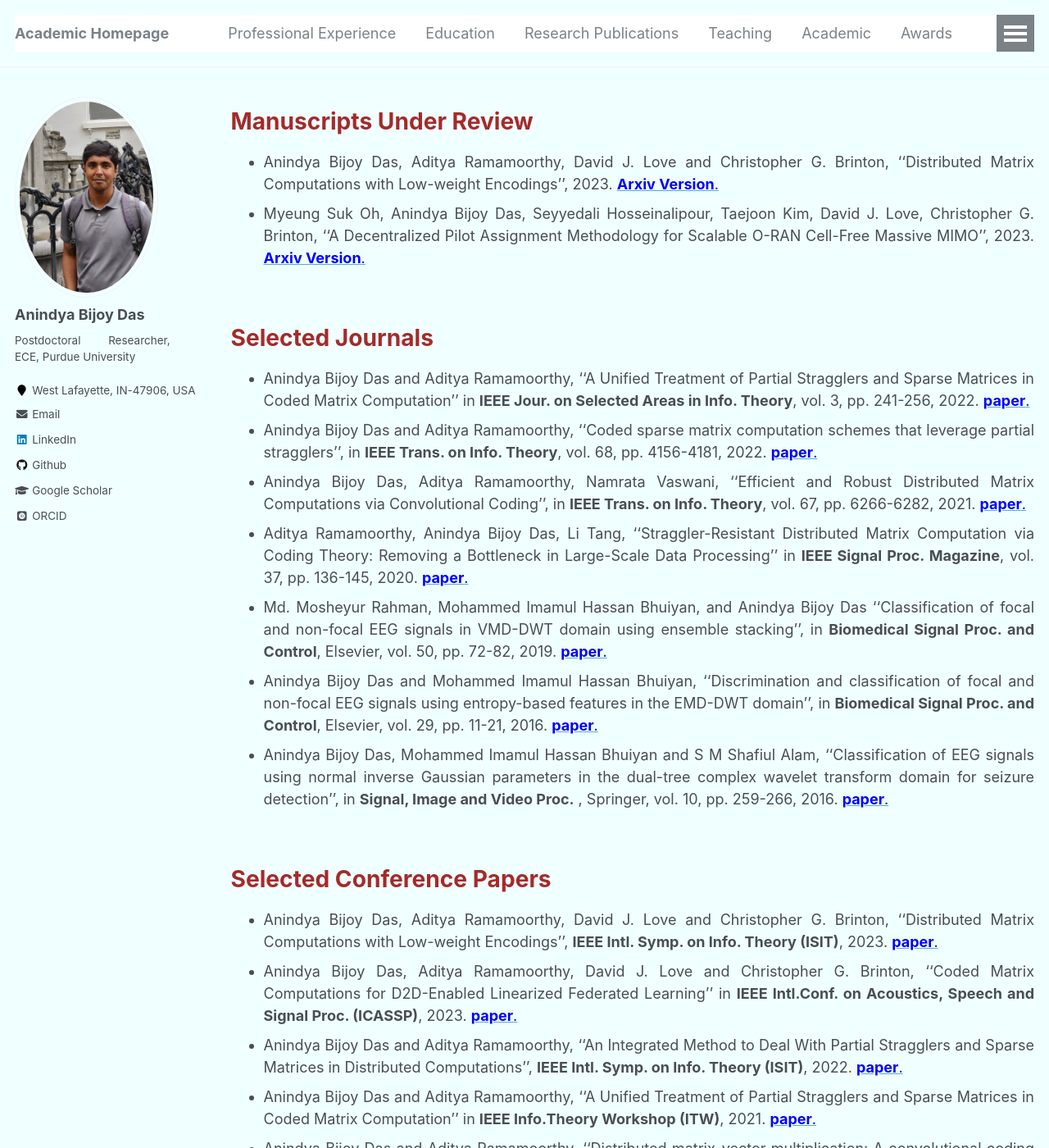
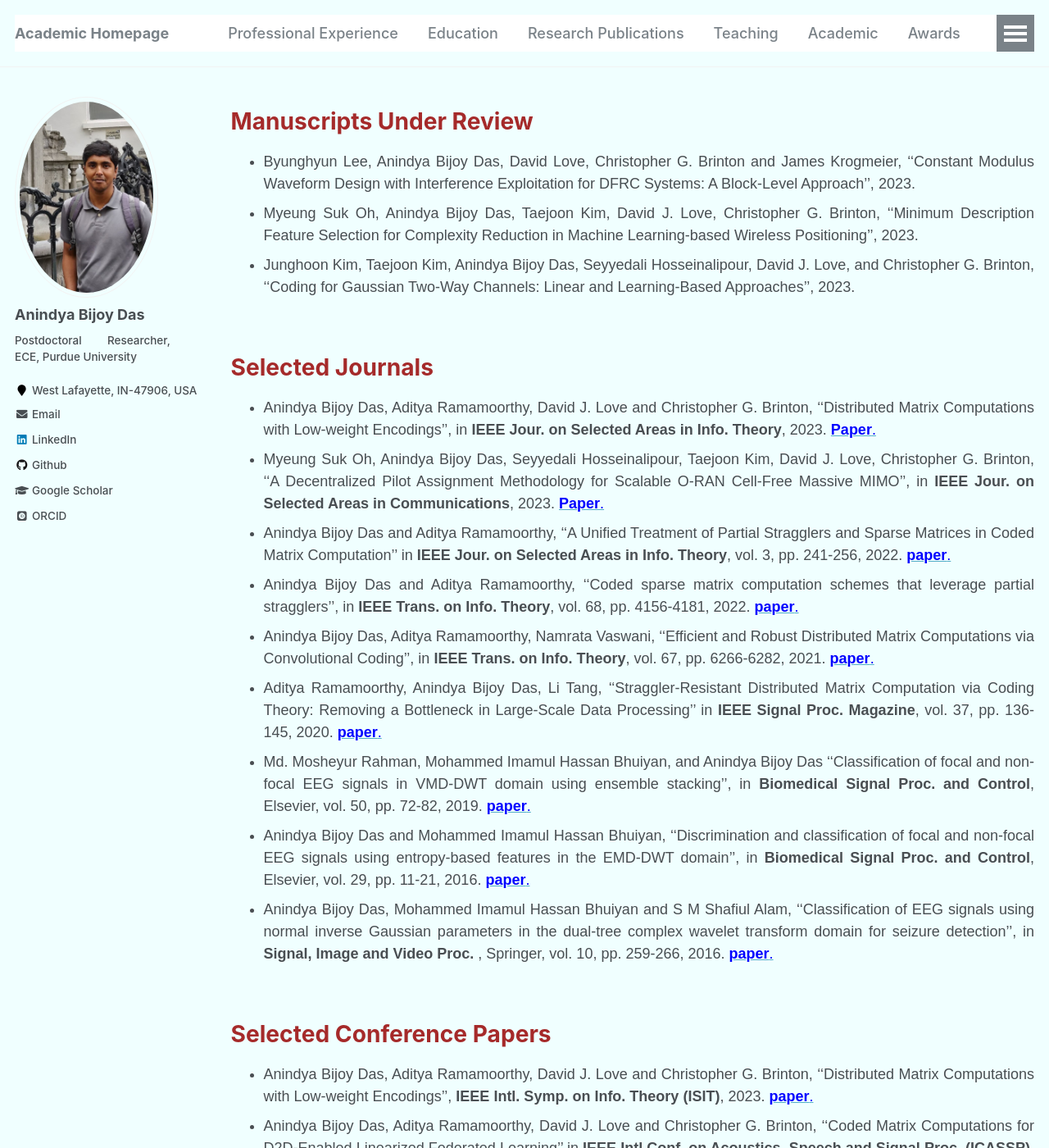
Before and after one commit to anindyabijoydas/portfolio, a Jekyll site: the page built from _pages/research.md, in a window 1280 px wide and 1400 px high. Shown: the whole window at 82% size. Built offline with Jekyll 4.4.1, drawn with Linux system fonts in a browser that asks for light colours; some web fonts are replaced.

Commit message:
Update research.md

```diff
--- a/_pages/research.md
+++ b/_pages/research.md
@@ -9,6 +9,8 @@ redirect_from:
 <style type="text/css">
   body {
     background-color: #F0FFFF;
+    font-family: 'Arial' !important;
+    font-weight: 500;
   }
   div {
   text-align: justify;
@@ -18,14 +20,17 @@ redirect_from:
 
 <span style="color:brown">**Manuscripts Under Review**</span>
 ======
-   * Anindya Bijoy Das, Aditya Ramamoorthy, David J. Love and Christopher G. Brinton, ''Distributed Matrix Computations with Low-weight Encodings'', 2023. [<span style="color:blue">**Arxiv Version**.</span>](https://arxiv.org/abs/2301.12685)
-   * Myeung Suk Oh, Anindya Bijoy Das, Seyyedali Hosseinalipour, Taejoon Kim, David J. Love, Christopher G. Brinton, ''A Decentralized Pilot Assignment Methodology for Scalable O-RAN Cell-Free Massive MIMO'', 2023. [<span style="color:blue">**Arxiv Version**.</span>](https://arxiv.org/abs/2301.04774)
+   * Byunghyun Lee, Anindya Bijoy Das, David Love, Christopher G. Brinton and James Krogmeier, ''Constant Modulus Waveform Design with Interference Exploitation for DFRC Systems: A Block-Level Approach'', 2023.
+   * Myeung Suk Oh, Anindya Bijoy Das, Taejoon Kim, David J. Love, Christopher G. Brinton, ''Minimum Description Feature Selection for Complexity Reduction in Machine Learning-based Wireless Positioning'', 2023.
+   * Junghoon Kim, Taejoon Kim, Anindya Bijoy Das, Seyyedali Hosseinalipour, David J. Love, and Christopher G. Brinton, ''Coding for Gaussian Two-Way Channels: Linear and Learning-Based Approaches'', 2023.
 
 
 <br />
 
 <span style="color:brown">**Selected Journals**</span>
 ======
+   * Anindya Bijoy Das, Aditya Ramamoorthy, David J. Love and Christopher G. Brinton, ''Distributed Matrix Computations with Low-weight Encodings'', in **IEEE Jour. on Selected Areas in Info. Theory**, 2023. [<span style="color:blue">**Paper**.</span>](https://arxiv.org/abs/2301.12685)
+   * Myeung Suk Oh, Anindya Bijoy Das, Seyyedali Hosseinalipour, Taejoon Kim, David J. Love, Christopher G. Brinton, ''A Decentralized Pilot Assignment Methodology for Scalable O-RAN Cell-Free Massive MIMO'', in **IEEE Jour. on Selected Areas in Communications**, 2023. [<span style="color:blue">**Paper**.</span>](https://arxiv.org/abs/2301.04774)
    * Anindya Bijoy Das and Aditya Ramamoorthy, ''A Unified Treatment of Partial Stragglers and Sparse Matrices in Coded Matrix Computation'' in **IEEE Jour. on Selected Areas in Info. Theory**, vol. 3, pp. 241-256, 2022. [<span style="color:blue">**paper**.</span>](https://ieeexplore.ieee.org/document/9810006)
    * Anindya Bijoy Das and Aditya Ramamoorthy, ''Coded sparse matrix computation schemes that leverage partial stragglers'', in **IEEE Trans. on Info. Theory**, vol. 68, pp. 4156-4181, 2022. [<span style="color:blue">**paper**.</span>](https://ieeexplore.ieee.org/document/9717254)
    * Anindya Bijoy Das, Aditya Ramamoorthy, Namrata Vaswani, ''Efficient and Robust Distributed Matrix Computations via Convolutional Coding'', in **IEEE Trans. on Info. Theory**, vol. 67, pp. 6266-6282, 2021. [<span style="color:blue">**paper**.</span>](https://ieeexplore.ieee.org/abstract/document/9478901)
```
